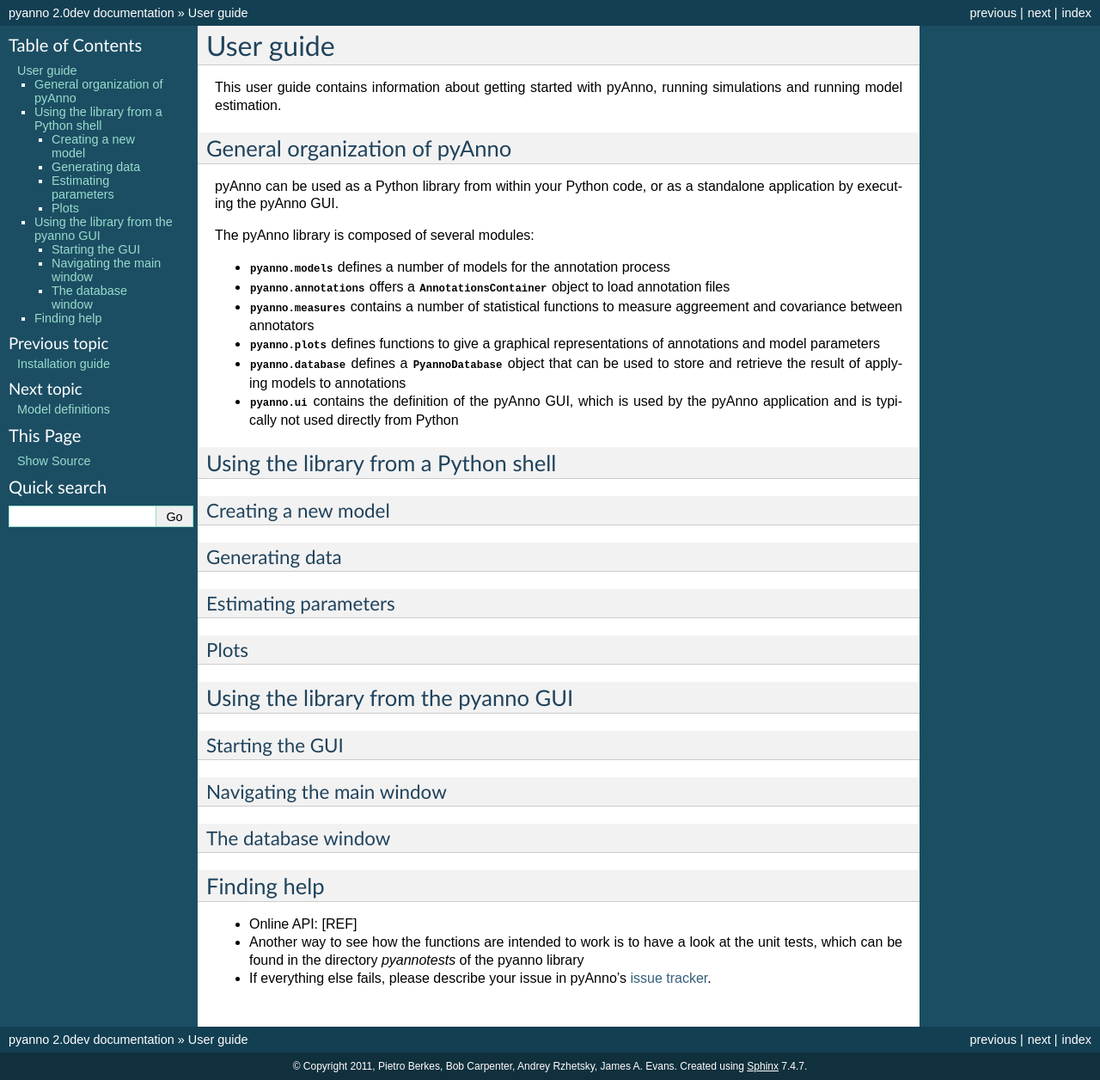
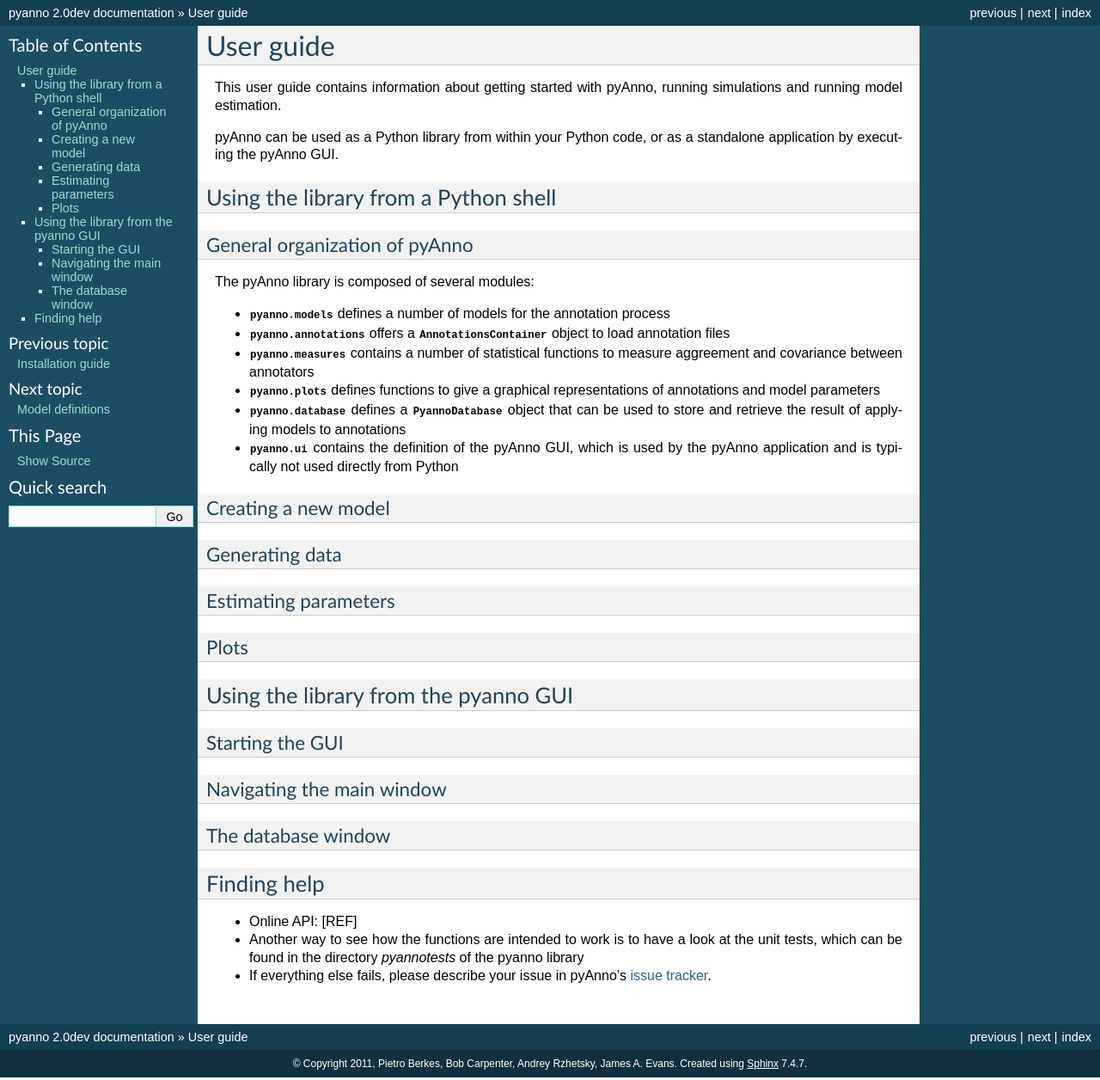
Before and after one commit to xpw0222/uchicago-pyanno, a Sphinx documentation site: the page built from docs/source/user_guide.rst, in a window 1280 px wide. Shown: the whole page at 86% size. Built offline with Sphinx 7.4.7, drawn with Linux system fonts in a browser that asks for light colours; formulas are drawn with MathJax 3; some of the changed lines change nothing that is shown.

Commit message:
DOC: small improvements to docs

```diff
--- a/docs/source/user_guide.rst
+++ b/docs/source/user_guide.rst
@@ -4,12 +4,14 @@
 This user guide contains information about getting started
 with pyAnno, running simulations and running model estimation.
 
+pyAnno can be used as a Python library from within your Python code, or as
+a standalone application by executing the pyAnno GUI.
+
+Using the library from a Python shell
+-------------------------------------
 
 General organization of pyAnno
-------------------------------
-
-pyAnno can be used as a Python library from within your Python code, or as
-a standalone application by executing the pyAnno GUI.
+^^^^^^^^^^^^^^^^^^^^^^^^^^^^^^
 
 The pyAnno library is composed of several modules:
 
@@ -34,11 +36,10 @@
   typically not used directly from Python
 
 
-Using the library from a Python shell
--------------------------------------
-
 Creating a new model
 ^^^^^^^^^^^^^^^^^^^^
+
+
 
 Generating data
 ^^^^^^^^^^^^^^^
```
